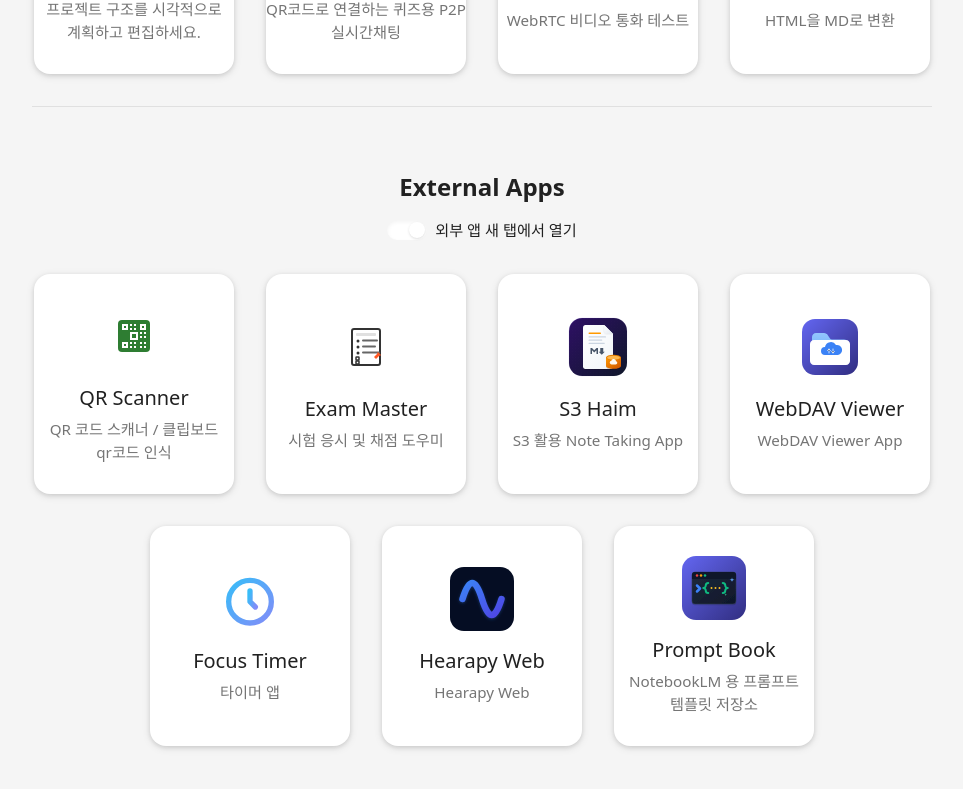
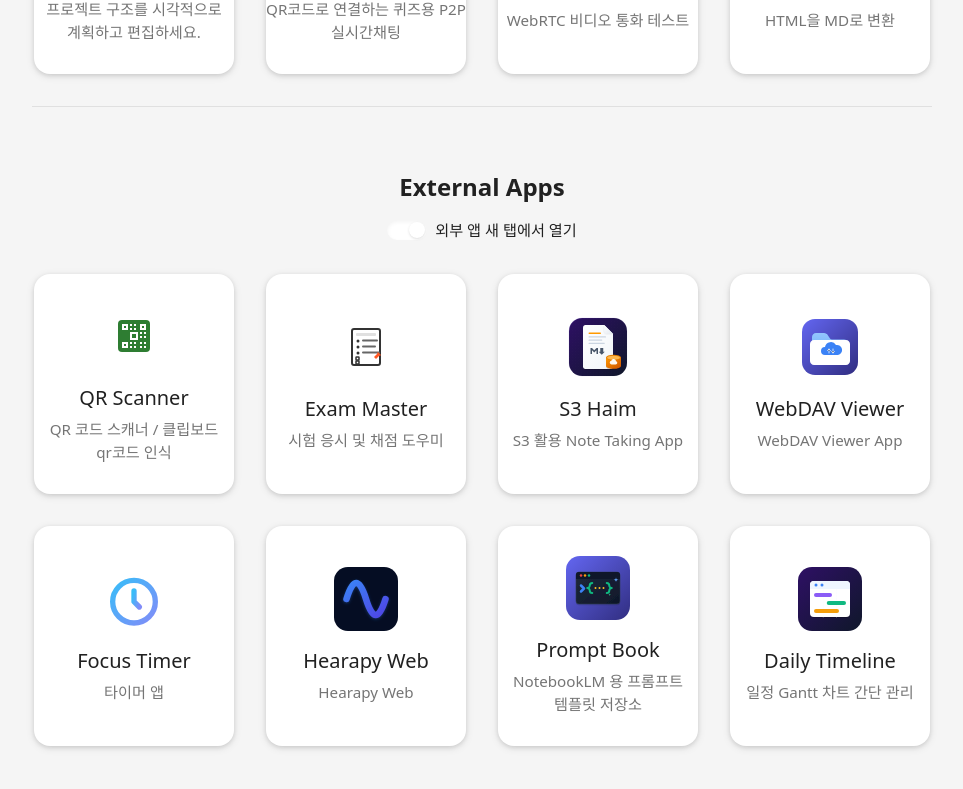
Before and after one commit to explainpark101/explainpark101.github.io, a Vue app: page / in a window 1280 px wide. Shown: the part 755-1544 px from the top of the page, without its empty margins (158-1121 px from the left). Built offline with nearby package versions, Linux system fonts and the light colour scheme; a web font is replaced by a local one.

Commit message:
feat: add DailyTimelineIcon component and update home app links metadata to include Daily Timeline entry

```diff
--- /dev/null
+++ b/src/components/icons/DailyTimelineIcon.vue
@@ -0,0 +1,25 @@
+<template>
+    <svg xmlns="http://www.w3.org/2000/svg" viewBox="0 0 512 512" width="512" height="512">
+        <defs>
+            <linearGradient id="bg-grad" x1="0%" y1="0%" x2="100%" y2="100%">
+                <stop offset="0%" stop-color="#3B82F6" />
+                <stop offset="100%" stop-color="#2563EB" />
+            </linearGradient>
+            <filter id="shadow" x="-10%" y="-10%" width="120%" height="120%">
+                <feDropShadow dx="0" dy="8" stdDeviation="12" flood-opacity="0.15" />
+            </filter>
+        </defs>
+        <rect width="512" height="512" rx="112" fill="url(#bg-grad)" />
+        <rect x="96" y="112" width="320" height="288" rx="32" fill="#FFFFFF" filter="url(#shadow)" />
+        <path d="M 96 144 Q 96 112 128 112 L 384 112 Q 416 112 416 144 L 416 176 L 96 176 Z" fill="#EFF6FF" />
+        <circle cx="144" cy="144" r="12" fill="#3B82F6" />
+        <circle cx="192" cy="144" r="12" fill="#3B82F6" />
+        <line x1="202" y1="176" x2="202" y2="400" stroke="#F8FAFC" stroke-width="4" stroke-dasharray="12 12"
+            stroke-linecap="round" />
+        <line x1="308" y1="176" x2="308" y2="400" stroke="#F8FAFC" stroke-width="4" stroke-dasharray="12 12"
+            stroke-linecap="round" />
+        <rect x="128" y="208" width="144" height="32" rx="16" fill="#8B5CF6" />
+        <rect x="230" y="272" width="154" height="32" rx="16" fill="#10B981" />
+        <rect x="128" y="336" width="200" height="32" rx="16" fill="#F59E0B" />
+    </svg>
+</template>
--- a/src/data/homeAppLinks.js
+++ b/src/data/homeAppLinks.js
@@ -17,6 +17,7 @@
 import FocusTimerIcon from '@/components/icons/FocusTimerIcon.vue';
 import HearapyWebIcon from '@/components/icons/HearapyWebIcon.vue';
 import PromptBookIcon from '@/components/icons/PromptBookIcon.vue';
+import DailyTimelineIcon from '@/components/icons/DailyTimelineIcon.vue';
 
 /**
  * 홈 화면에 표시할 앱 카드 메타데이터.
@@ -49,4 +50,5 @@
   { href: 'https://focus-timer.jaehyung101.biz/', icon: FocusTimerIcon, title: 'Focus Timer', description: '타이머 앱' },
   { href: '/hearapy-web', icon: HearapyWebIcon, title: 'Hearapy Web', description: 'Hearapy Web' },
   { href: '/prompt-book', icon: PromptBookIcon, title: 'Prompt Book', description: 'NotebookLM 용 프롬프트 템플릿 저장소' },
+  { href: '/daily-timeline', icon: DailyTimelineIcon, title: 'Daily Timeline', description: '일정 Gantt 차트 간단 관리' },
 ];
```
